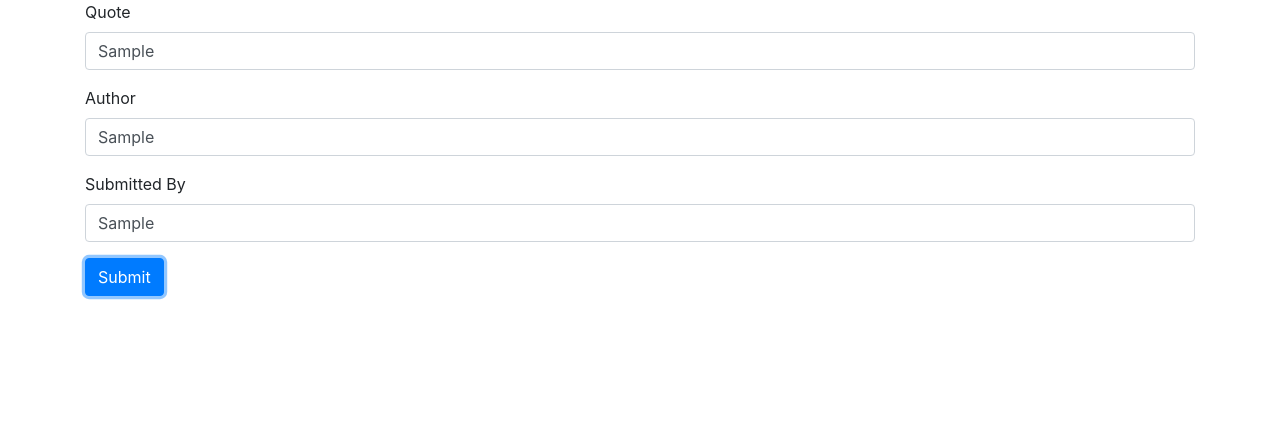
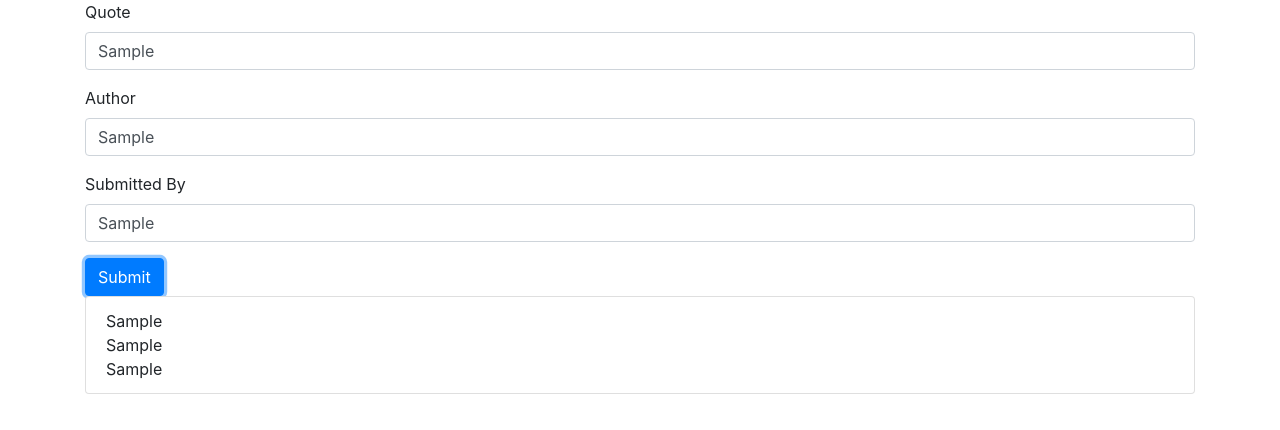
Before and after one commit to peninah-njeri/Quotes, an Angular app: page / in a window 1280 px wide. Both pictures are taken after typing "Sample", "Sample", "Sample" into the empty fields and a click on the button "Submit". Shown: the top 430 px of the page. Built offline with nearby package versions, Linux system fonts and the light colour scheme.

Commit message:
add a bootsrap list item to display quotes

```diff
--- a/src/app/app.component.html
+++ b/src/app/app.component.html
@@ -14,4 +14,7 @@
       </div>
       <button class="btn btn-primary">Submit</button>
     </form>
+
+
+    <app-quotes [quotes]="quotes"></app-quotes>
 </div>
--- a/src/app/app.component.ts
+++ b/src/app/app.component.ts
@@ -12,8 +12,9 @@ export class AppComponent {
 
 
   submitForm(value){
-    const quote = new Quote(value.body, value.author, value.publisher)
+    const quote = new Quote(value.quote, value.author, value.publisher)
     this.quotes.push(quote);
+    console.log(value)
   }
 
 }
--- a/src/app/components/quotes/quotes.component.html
+++ b/src/app/components/quotes/quotes.component.html
@@ -1 +1,7 @@
-<p>quotes works!</p>
+<ul class="list-group">
+    <li class="list-group-item" *ngFor="let quote of quotes">
+        <div>{{quote.body}}</div>
+        <div>{{quote.author}}</div>
+        <div>{{quote.publisher}}</div>
+    </li>
+</ul>
--- a/src/app/components/quotes/quotes.component.ts
+++ b/src/app/components/quotes/quotes.component.ts
@@ -1,4 +1,5 @@
-import { Component, OnInit } from '@angular/core';
+import { Quote } from './../../models/quote';
+import { Component, OnInit, Input } from '@angular/core';
 
 @Component({
   selector: 'app-quotes',
@@ -6,7 +7,7 @@ import { Component, OnInit } from '@angular/core';
   styleUrls: ['./quotes.component.css']
 })
 export class QuotesComponent implements OnInit {
-
+  @Input() quotes: Quote[]
   constructor() { }
 
   ngOnInit() {
```
